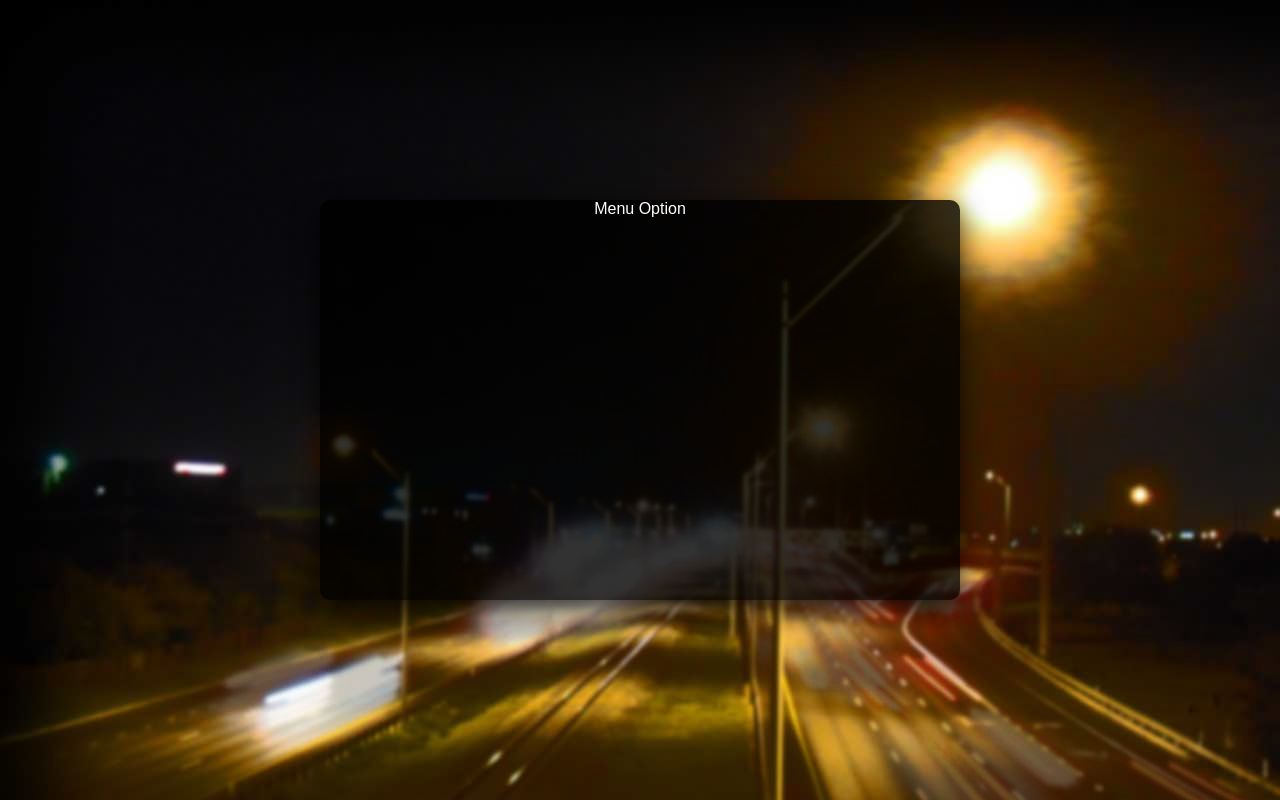
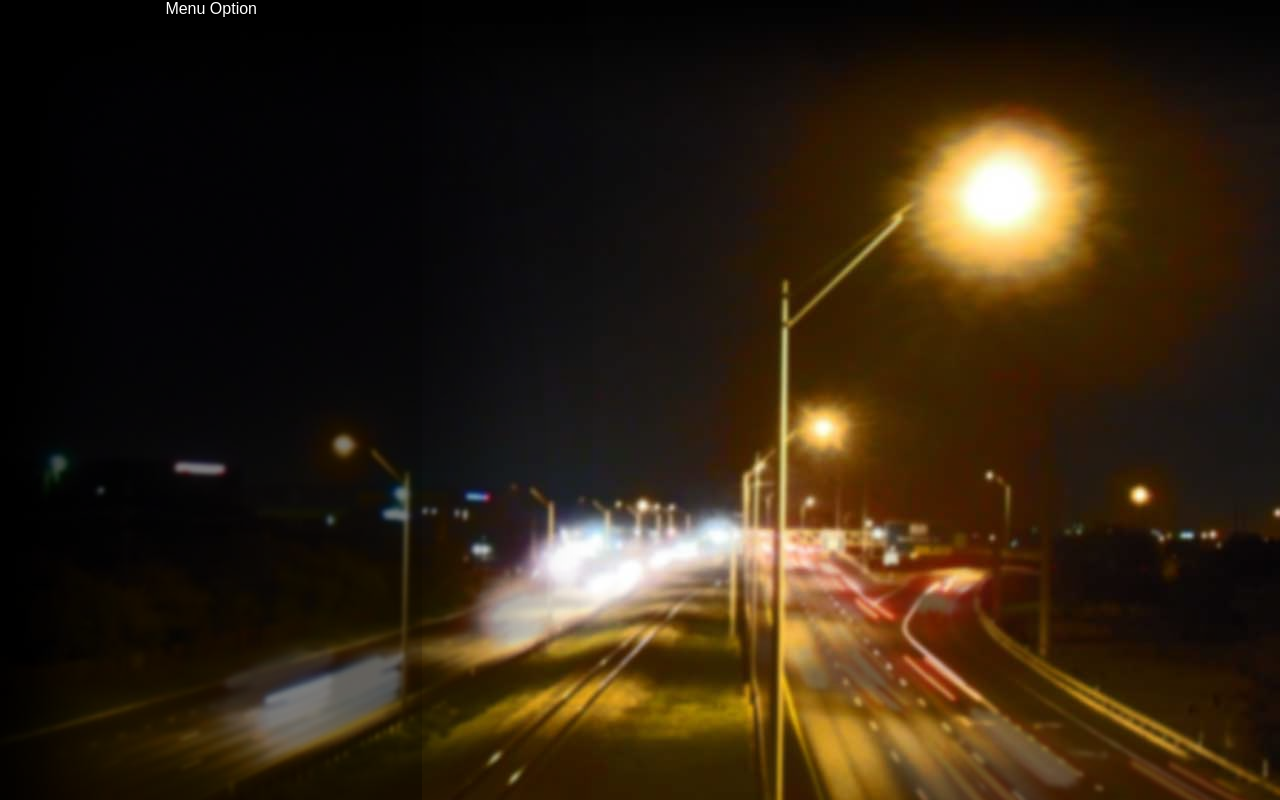
Before and after one commit to altereagle/swpm, a plain HTML site: page index.html in a window 1280 px wide. Drawn offline with nearby package versions, Linux system fonts and the light colour scheme.

Commit message:
More initial committing...

```diff
--- a/default.js
+++ b/default.js
@@ -25,7 +25,6 @@ $(function(){
         var menu = $('<div />');
         var menuOption = $('<span />');
 
-
         backdrop.attr('id', "backdrop");
         menu.attr('id', "mainMenu");
         menuOption.attr('id', "mainMenuOption");
--- a/style.css
+++ b/style.css
@@ -41,10 +41,10 @@ body {
 #mainMenu {
     z-index: 2;
     position: absolute;
-    top: 25%;
-    left: 25%;
-    height: 50%;
-    width: 50%;
+    top: 0;
+    left: 0;
+    height: 90%;
+    width: 33%;
     color: #fff;
     text-align: center;
     -webkit-touch-callout: none;
@@ -60,17 +60,16 @@ body {
     border-radius: 15px;
 }
 #mainMenuOption:hover {
-    background-color: #555;
+    background-color: #333;
 }
 #backdrop {
     z-index: 1;
     position: absolute;
-    top: 25%;
-    left: 25%;
-    height: 50%;
-    width: 50%;
-    opacity: .8;
+    top: 0;
+    left: 0;
+    height: 100%;
+    width: 33%;
+    opacity: .5;
     background-color: #000;
-    border-radius: 10px;
-    box-shadow: 0px 10px 30px #000;
+    box-shadow: 50px 0px 100px #000;
 }
```
